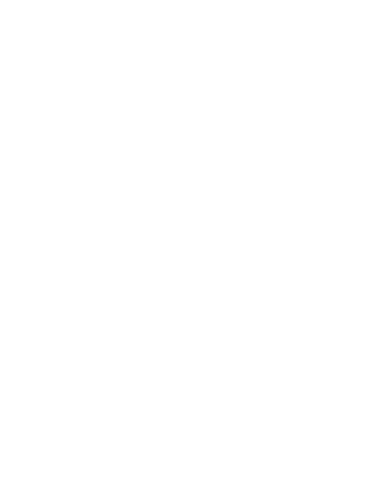
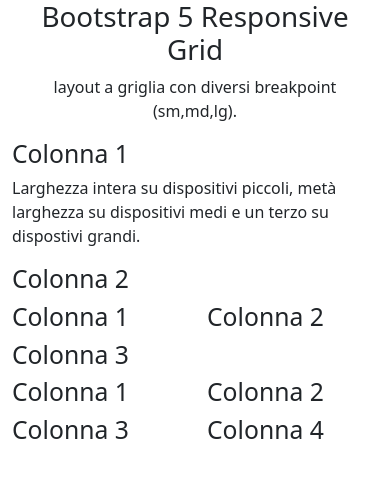
Before and after one commit to Leonardo-Corazzini/htmlcss-bootstrap-layout, a plain HTML site: page index.html in a window 390 px wide. Drawn offline with nearby package versions, Linux system fonts and the light colour scheme.

Commit message:
add section structure and responsive

```diff
--- a/index.html
+++ b/index.html
@@ -7,6 +7,58 @@
     <link href="https://cdn.jsdelivr.net/npm/bootstrap@5.3.3/dist/css/bootstrap.min.css" rel="stylesheet" integrity="sha384-QWTKZyjpPEjISv5WaRU9OFeRpok6YctnYmDr5pNlyT2bRjXh0JMhjY6hW+ALEwIH" crossorigin="anonymous">
 </head>
 <body>
+    <header>
+        <div class="container-fluid text-center">
+            <h1>Bootstrap 5 Responsive Grid</h1>
+            <p>layout a griglia con diversi breakpoint (sm,md,lg).</p>
+        </div>
+    </header>
+    <section>
+        <div class="container">
+            <div class="row">
+                <div class="col-md-6 col-lg-4">
+                    <h2>Colonna 1</h2>
+                    <p>Larghezza intera su dispositivi piccoli, metà larghezza su dispositivi medi e un terzo su dispostivi grandi.</p>
+                </div>
+                <div class="col-md-6 col-lg-6">
+                    <h2>Colonna 2</h2>
+                </div>
+            </div>
+        </div>
+    </section>
+    <section>
+        <div class="container">
+            <div class="row">
+                <div class="col-6 col-md-4">
+                    <h2>Colonna 1</h2>
+                </div>
+                <div class="col-6 col-md-4">
+                    <h2>Colonna 2</h2>
+                </div>
+                <div class="col-md-4">
+                    <h2>Colonna 3</h2>
+                </div>
+            </div>
+        </div>
+    </section>
+    <section>
+        <div class="container">
+            <div class="row">
+                <div class="col-6 col-md-3">
+                    <h2>Colonna 1</h2>
+                </div>
+                <div class="col-6 col-md-3">
+                    <h2>Colonna 2</h2>
+                </div>
+                <div class="col-6 col-md-3">
+                    <h2>Colonna 3</h2>
+                </div>
+                <div class="col-6 col-md-3">
+                    <h2>Colonna 4</h2>
+                </div>
+            </div>
+        </div>
+    </section>
 
 </body>
 </html>
```
